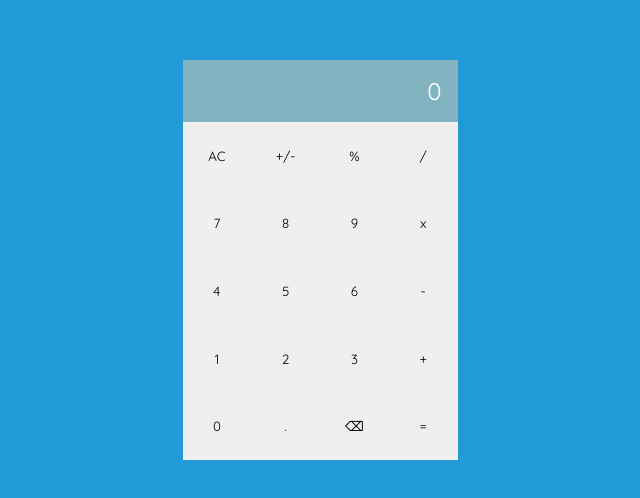
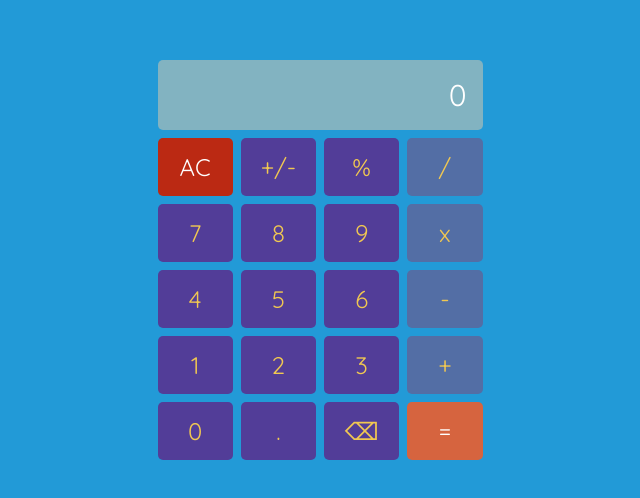
Before and after one commit to smith109/calculator, a plain HTML site: page index.html in a window 1280 px wide. Shown: the part 140-638 px from the top of the page, without its empty margins (320-960 px from the left). Drawn offline with Linux system fonts and the light colour scheme.

Commit message:
Add styles to the calculator buttons

```diff
--- a/css/style.css
+++ b/css/style.css
@@ -15,28 +15,52 @@ body {
 
 body .calculator {
   background: #229ad7;
-  width: 275px;
+  width: 325px;
   margin: 200px auto;
   display: flex;
   flex-direction: column;
   min-height: 400px;
 }
 
+.calculator .display,
+.btn-container button {
+  border-radius: 5px;
+}
+
 .calculator .display {
   background: #9ab9bccc;
-  font-size: 24px;
+  font-size: 30px;
   padding: 16px;
   text-align: right;
 }
 
-.calculator .btn-container{
+.calculator .btn-container {
   display: flex;
   flex-wrap: wrap;
   flex: 2;
+  gap: 8px;
+  margin-top: 8px;
 }
 
 .btn-container button {
+  background:  #523d98;
+  color: #f1c851;
+  font-size: 24px;
   cursor: pointer;
   flex: 1 1 60px;
   outline: 0;
 }
+
+.btn-container .operator {
+  background: #536ea5;
+}
+
+.btn-container .equals {
+  background: #d6643f;
+  color: #ffffff;
+}
+
+.btn-container .clear {
+  background: #bb2913;
+  color: #ffffff;
+}
```
